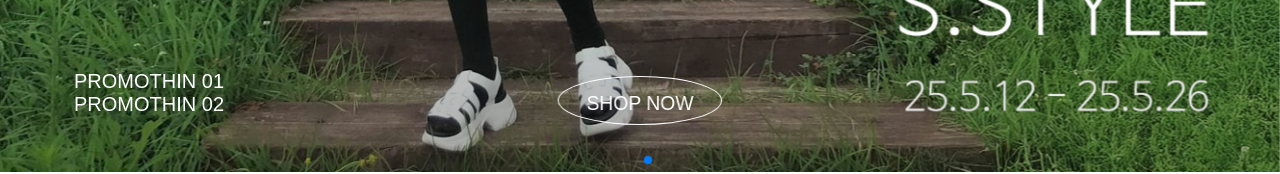
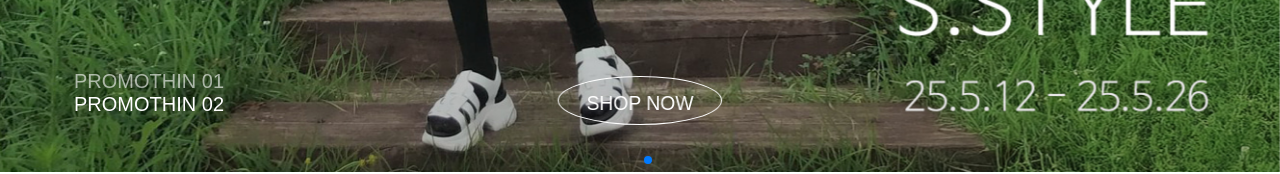
Before and after one commit to rmfnxm23/CHEESE-CHOCO_FE, a Next.js app in the folder cheesenchoco/: page / in a window 1280 px wide. Shown: the part 681-855 px from the top of the page. Built offline with nearby package versions, Linux system fonts and the light colour scheme; no server answers.

Commit message:
Refactor: 메인 배너 배열화 및 slick 텍스트 강조 스타일 개선

```diff
--- a/cheesenchoco/package.json
+++ b/cheesenchoco/package.json
@@ -33,7 +33,7 @@
     "react-draft-wysiwyg": "^1.15.0",
     "react-quill": "^2.0.0",
     "styled-components": "^6.1.18",
-    "swiper": "^11.2.7"
+    "swiper": "^11.2.8"
   },
   "devDependencies": {
     "@types/draft-js": "^0.11.18",
--- a/cheesenchoco/src/features/MainPage/index.tsx
+++ b/cheesenchoco/src/features/MainPage/index.tsx
@@ -8,7 +8,8 @@ import { Swiper, SwiperSlide } from "swiper/react";
 import "swiper/css";
 import "swiper/css/navigation";
 import "swiper/css/pagination";
-import { Autoplay, Navigation, Pagination } from "swiper/modules";
+import { Autoplay, EffectFade, Navigation, Pagination } from "swiper/modules";
+import type { Swiper as SwiperClass } from "swiper";
 
 import Header from "@/components/Header";
 import { useEffect, useRef, useState } from "react";
@@ -30,13 +31,19 @@ interface productProps {
 }
 
 const MainPage = () => {
-  const { user, isAuthenticated, logout } = useAuth();
   const router = useRouter();
 
-  const [products, setProducts] = useState<[]>([]);
+  // const swiperRef = useRef<any>(null);
+  const swiperRef = useRef<SwiperClass | null>(null);
+  const [activeIndex, setActiveIndex] = useState(0); // 현재 슬라이드 인덱스 관리
 
-  // const scrollRef = useRef();
-  const scrollContainerRef = useRef<HTMLDivElement>(null);
+  const [products, setProducts] = useState<productProps[]>([]);
+
+  // 배너 데이터(이미지 + 텍스트) 배열 객체로 관리
+  const banners = [
+    { image: banner1, label: "PROMOTHIN 01" },
+    { image: banner2, label: "PROMOTHIN 02" },
+  ];
 
   useEffect(() => {
     const getProduct = async () => {
@@ -76,23 +83,43 @@ const MainPage = () => {
               slidesPerView={1}
               loop
               autoplay={{ delay: 5000 }}
+              onSwiper={(swiper) => (swiperRef.current = swiper)}
+              onSlideChange={(swiper) => setActiveIndex(swiper.realIndex)}
             >
-              <SwiperSlide>
+              {/* <SwiperSlide>
                 <Image src={banner1} alt="banner" className="banner" />
               </SwiperSlide>
               <SwiperSlide>
                 <Image src={banner2} alt="banner" className="banner" />
-              </SwiperSlide>
+              </SwiperSlide> */}
+              {banners.map((banner, idx) => (
+                <SwiperSlide key={`${banner.label}-${idx}`}>
+                  <Image
+                    src={banner.image}
+                    alt={`banner ${idx + 1}`}
+                    className="banner"
+                  />
+                </SwiperSlide>
+              ))}
             </Swiper>
           </div>
           <div>
             <ul className="slick-dots">
-              <li className="slick">
+              {/* <li className="slick">
                 <span>PROMOTHIN 01</span>
               </li>
               <li className="slick">
                 <span>PROMOTHIN 02</span>
-              </li>
+              </li> */}
+              {banners.map((banner, idx) => (
+                <li
+                  key={idx}
+                  className={clsx("slick", { active: activeIndex === idx })}
+                  onClick={() => swiperRef.current?.slideToLoop(idx)}
+                >
+                  <span>{banner.label}</span>
+                </li>
+              ))}
             </ul>
           </div>
           <div className="main-shop-now">
--- a/cheesenchoco/src/features/MainPage/styled.ts
+++ b/cheesenchoco/src/features/MainPage/styled.ts
@@ -37,6 +37,12 @@ export const MainpageStyled = styled.div`
     .slick {
       margin: 0 10px;
       list-style: none;
+      opacity: 0.6;
+      cursor: pointer;
+
+      &.active {
+        opacity: 1;
+      }
     }
 
     .main-shop-now {
```
Also changed, not shown: 1 other file (tests, documents, lock files or other folders).
